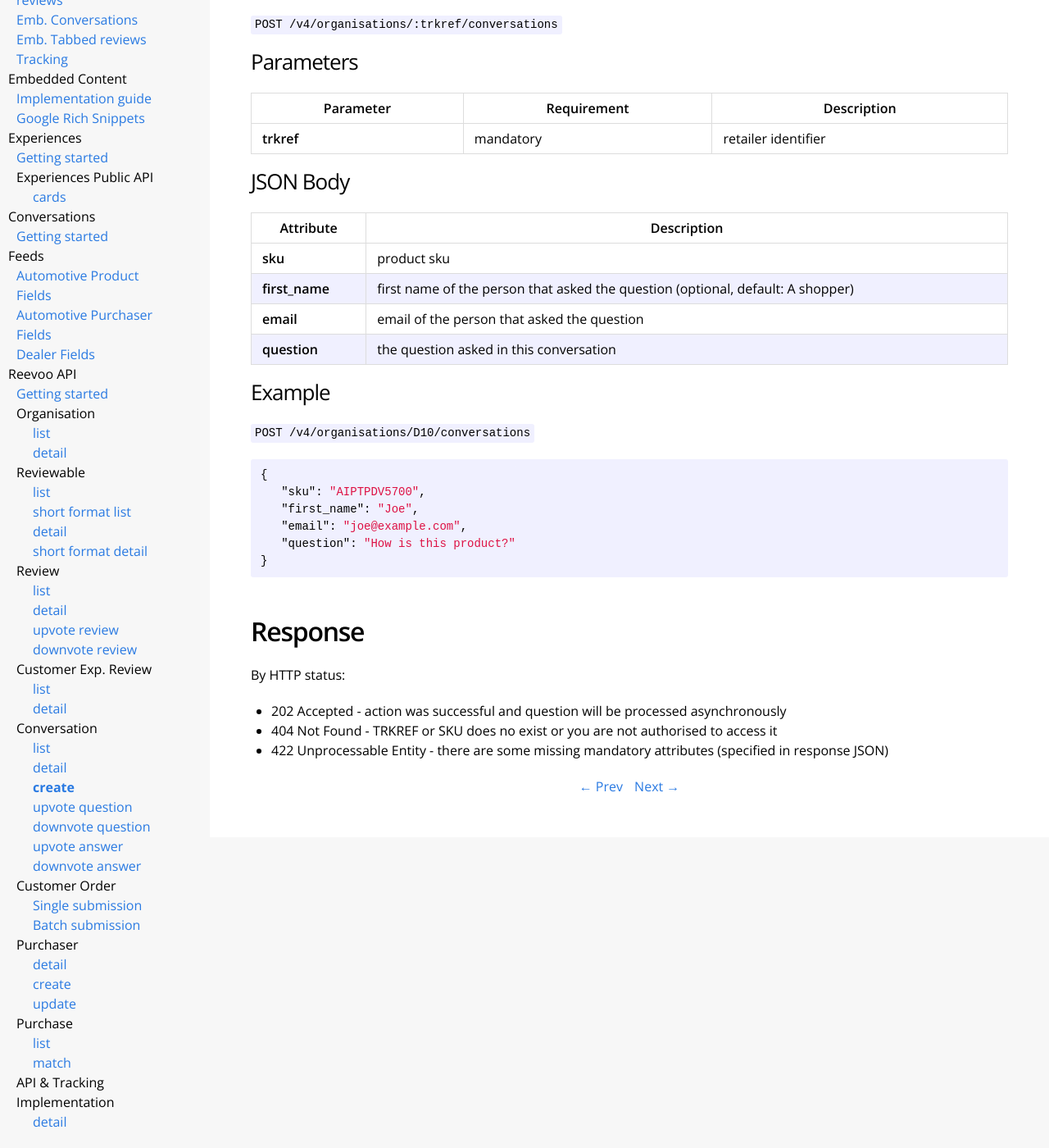
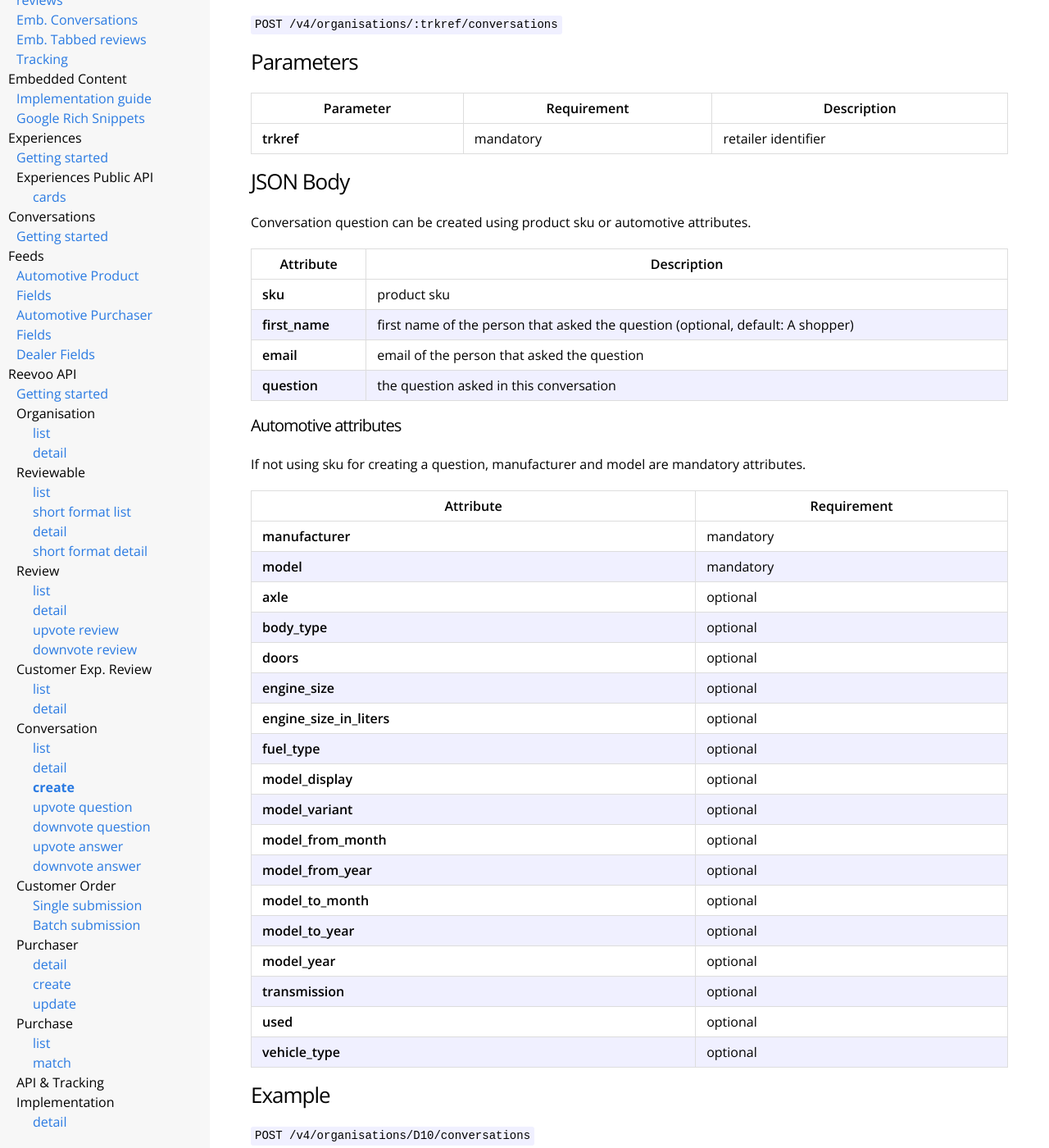
Before and after one commit to reevoo/reevoo.github.io, a Jekyll site: the page built from docs/reevooapi/conversation/conversation-create.markdown, in a window 1280 px wide and 1400 px high, scrolled down 403 px. Shown: the whole window at 82% size. Built offline with Jekyll 4.4.1, drawn with Linux system fonts in a browser that asks for light colours.

Commit message:
Update conversation#create endpoint with automotive attributes

```diff
--- a/docs/reevooapi/conversation/conversation-create.markdown
+++ b/docs/reevooapi/conversation/conversation-create.markdown
@@ -25,14 +25,41 @@ Creates new conversation question.
 
 ### JSON Body
 
+Conversation question can be created using product sku or automotive attributes.
+
 {: .documentation-table}
 | Attribute | Description |
 |-----------|-------------|
-|sku             |product sku                                                                     |
-|first_name      |first name of the person that asked the question (optional, default: A shopper) |
-|email           |email of the person that asked the question                                     |
-|question        |the question asked in this conversation                                         |
+|sku        |product sku                                                                     |
+|first_name |first name of the person that asked the question (optional, default: A shopper) |
+|email      |email of the person that asked the question                                     |
+|question   |the question asked in this conversation                                         |
 
+#### Automotive attributes
+
+If not using sku for creating a question, manufacturer and model are mandatory attributes.
+
+{: .documentation-table}
+| Attribute            | Requirement |
+|----------------------|-------------|
+|manufacturer          | mandatory   |
+|model                 | mandatory   |
+|axle                  | optional    |
+|body_type             | optional    |
+|doors                 | optional    |
+|engine_size           | optional    |
+|engine_size_in_liters | optional    |
+|fuel_type             | optional    |
+|model_display         | optional    |
+|model_variant         | optional    |
+|model_from_month      | optional    |
+|model_from_year       | optional    |
+|model_to_month        | optional    |
+|model_to_year         | optional    |
+|model_year            | optional    |
+|transmission          | optional    |
+|used                  | optional    |
+|vehicle_type          | optional    |
 
 ### Example
 
```
